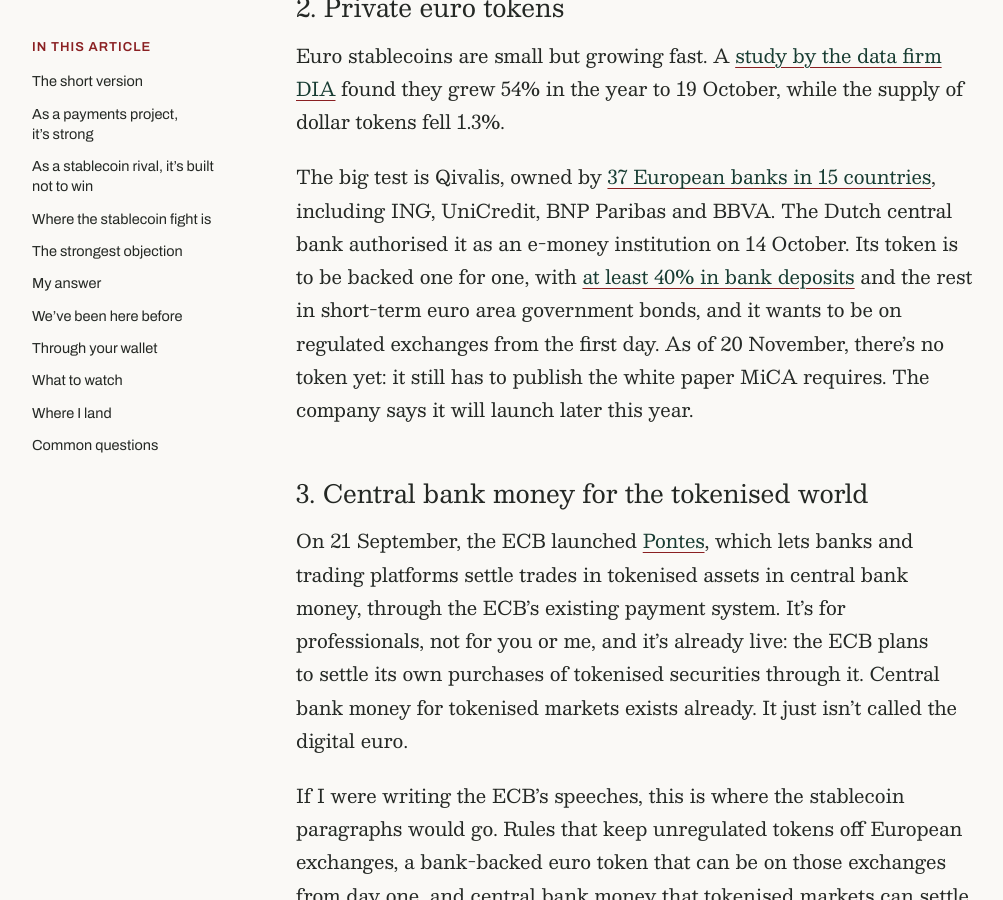
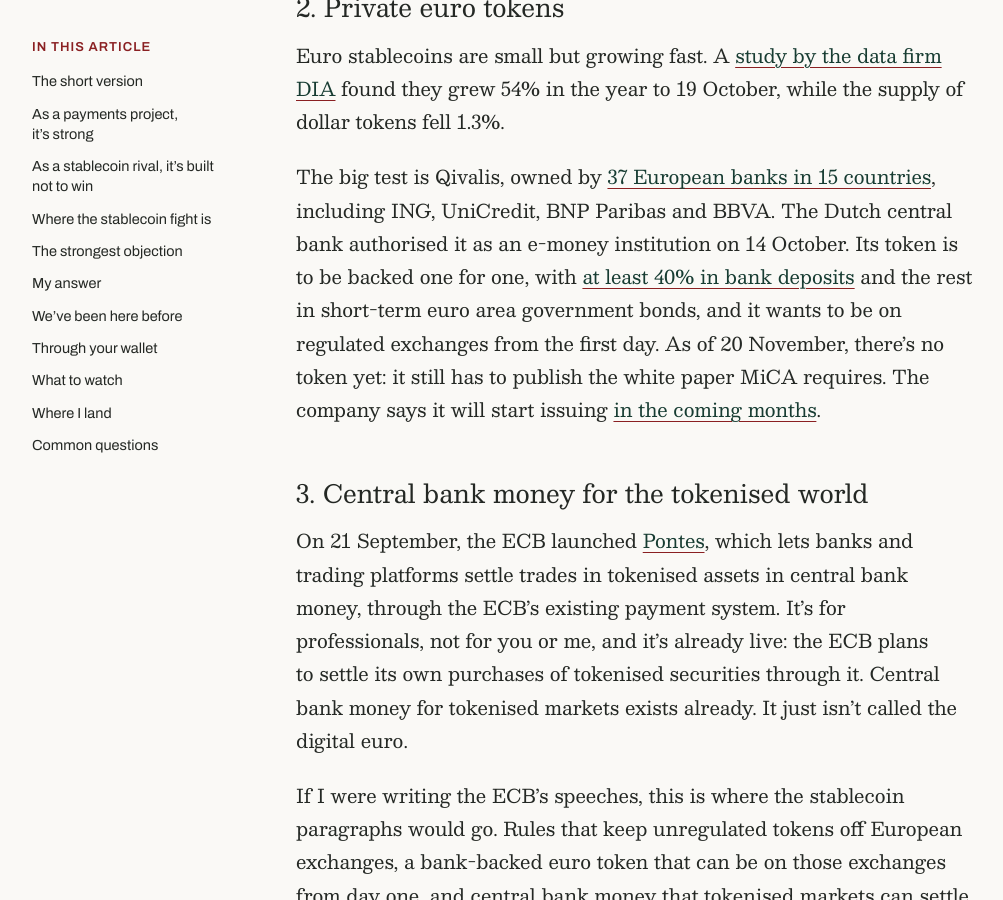
Before and after one commit to Slobod7/money-old-and-new, a Jekyll site: the page built from _posts/2026-11-20-digital-euro-visa-not-tether.html, in a window 1280 px wide and 900 px high, scrolled down 5841 px. Shown: the whole window, without its empty margins (88-1091 px from the left). Built offline with Jekyll 4.4.1, drawn with Linux system fonts in a browser that asks for light colours.

Commit message:
Say Qivalis plans to start issuing in the coming months, per its 14 October release
Co-Authored-By: Claude Opus 5.5 <noreply@anthropic.com>

```diff
--- a/_posts/2026-11-20-digital-euro-visa-not-tether.html
+++ b/_posts/2026-11-20-digital-euro-visa-not-tether.html
@@ -39,7 +39,7 @@ faq:
   - question: "What is the difference between the digital euro and a euro stablecoin?"
     answer: "The digital euro would be issued by the ECB and national central banks, like a banknote, so there is no company that can fail. A euro stablecoin is issued by a private firm, an e-money institution under MiCA, and backed by its reserves of bank deposits and short-term bonds. Stablecoins run on public blockchains and exist today. The digital euro won’t arrive before 2029."
   - question: "What is Qivalis?"
-    answer: "A company owned by 37 European banks in 15 countries, including ING, UniCredit, BNP Paribas and BBVA, set up to issue a euro stablecoin. The Dutch central bank authorised it as an e-money institution on 14 October 2026. It plans to launch later in 2026, but hasn’t yet published the white paper MiCA requires before a token can be offered."
+    answer: "A company owned by 37 European banks in 15 countries, including ING, UniCredit, BNP Paribas and BBVA, set up to issue a euro stablecoin. The Dutch central bank authorised it as an e-money institution on 14 October 2026. It plans to start issuing in the coming months, but hasn’t yet published the white paper MiCA requires before a token can be offered."
 ---
 <p>Every time someone in the euro area taps a card in a shop, there’s a good chance the payment runs through an American company. International card schemes, Visa and Mastercard, handle <a href="https://www.ecb.europa.eu/press/key/date/2026/html/ecb.sp260619~53145e5a0b.en.html">two-thirds of card transactions in the euro area</a>, and 13 of the 21 euro countries have no card scheme of their own. That’s the problem the digital euro was designed to solve.</p>
 
@@ -89,7 +89,7 @@ faq:
 <p>USDC survived because Circle took a <a href="https://www.businesswire.com/news/home/20240701820713/en/Circle-is-First-Global-Stablecoin-Issuer-to-Comply-with-MiCA-EU%E2%80%99s-Landmark-Crypto-Law">French e-money licence</a> in July 2024. So the biggest dollar token still on regulated European exchanges is issued by a company supervised in Paris. MiCA also <a href="https://eur-lex.europa.eu/eli/reg/2023/1114/oj">forbids paying interest</a> on these tokens, which keeps them from competing with savings accounts.</p>
 <h3>2. Private euro tokens</h3>
 <p>Euro stablecoins are small but growing fast. A <a href="https://www.globenewswire.com/news-release/2026/11/05/3396237/0/en/euro-stablecoins-added-263-million-in-a-year-up-54-while-dollar-supply-fell.html">study by the data firm DIA</a> found they grew 54% in the year to 19 October, while the supply of dollar tokens fell 1.3%.</p>
-<p>The big test is Qivalis, owned by <a href="https://qivalis.eu/press">37 European banks in 15 countries</a>, including ING, UniCredit, BNP Paribas and BBVA. The Dutch central bank authorised it as an e-money institution on 14 October. Its token is to be backed one for one, with <a href="https://www.coindesk.com/business/2026/03/02/eu-banks-euro-pegged-stablecoin-in-talks-with-crypto-exchanges-to-ensure-liquidity">at least 40% in bank deposits</a> and the rest in short-term euro area government bonds, and it wants to be on regulated exchanges from the first day. As of 20 November, there’s no token yet: it still has to publish the white paper MiCA requires. The company says it will launch later this year.</p>
+<p>The big test is Qivalis, owned by <a href="https://qivalis.eu/press">37 European banks in 15 countries</a>, including ING, UniCredit, BNP Paribas and BBVA. The Dutch central bank authorised it as an e-money institution on 14 October. Its token is to be backed one for one, with <a href="https://www.coindesk.com/business/2026/03/02/eu-banks-euro-pegged-stablecoin-in-talks-with-crypto-exchanges-to-ensure-liquidity">at least 40% in bank deposits</a> and the rest in short-term euro area government bonds, and it wants to be on regulated exchanges from the first day. As of 20 November, there’s no token yet: it still has to publish the white paper MiCA requires. The company says it will start issuing <a href="https://qivalis.eu/press/news/qivalis-receives-authorisation-as-an-electronic-money-institution-from-de-nederlandsche-bank">in the coming months</a>.</p>
 <h3>3. Central bank money for the tokenised world</h3>
 <p>On 21 September, the ECB launched <a href="https://www.ecb.europa.eu/press/pr/date/2026/html/ecb.pr260921_1~5a011ecbea.en.html">Pontes</a>, which lets banks and trading platforms settle trades in tokenised assets in central bank money, through the ECB’s existing payment system. It’s for professionals, not for you or me, and it’s already live: the ECB plans to settle its own purchases of tokenised securities through it. Central bank money for tokenised markets exists already. It just isn’t called the digital euro.</p>
 
```
